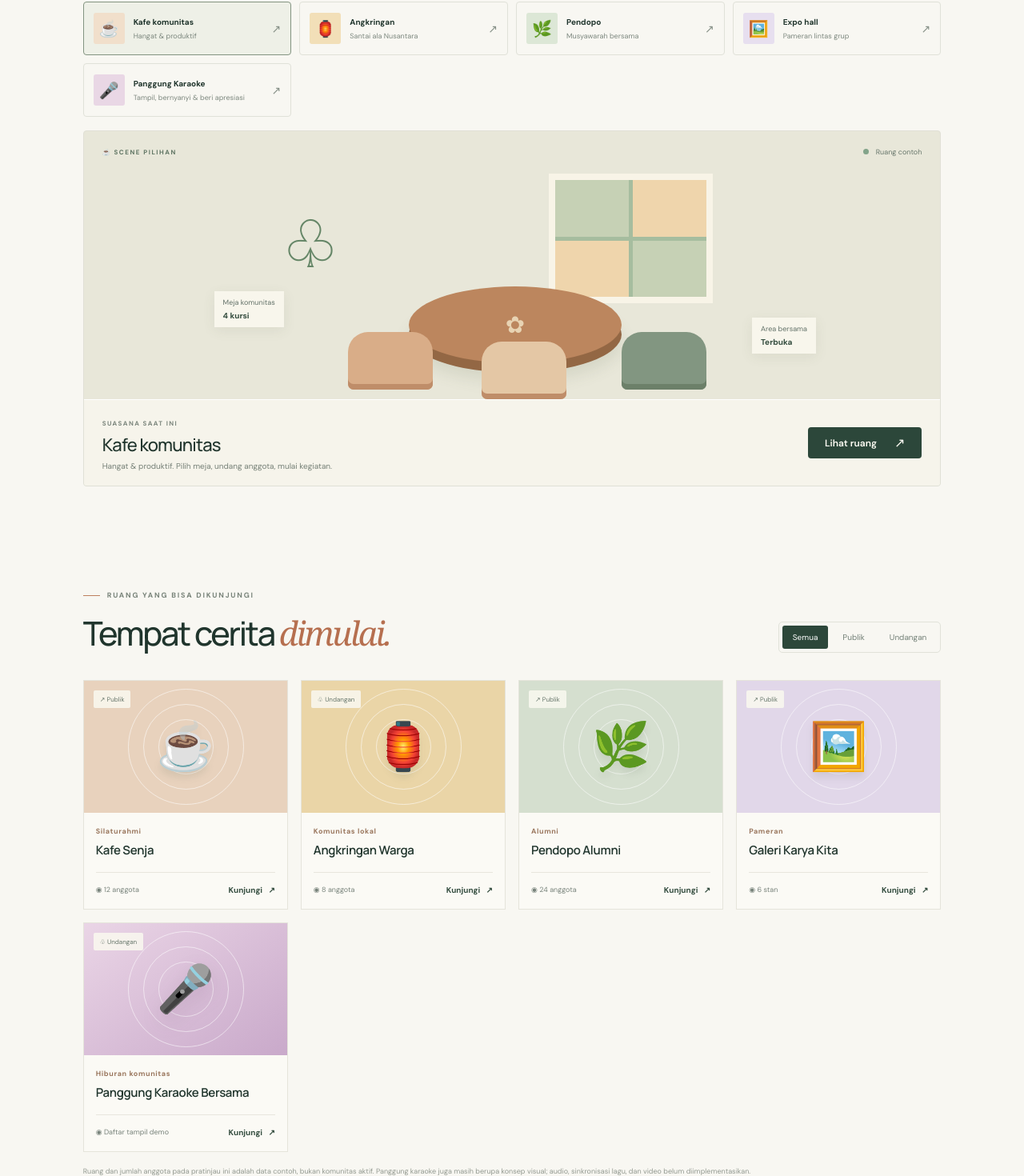
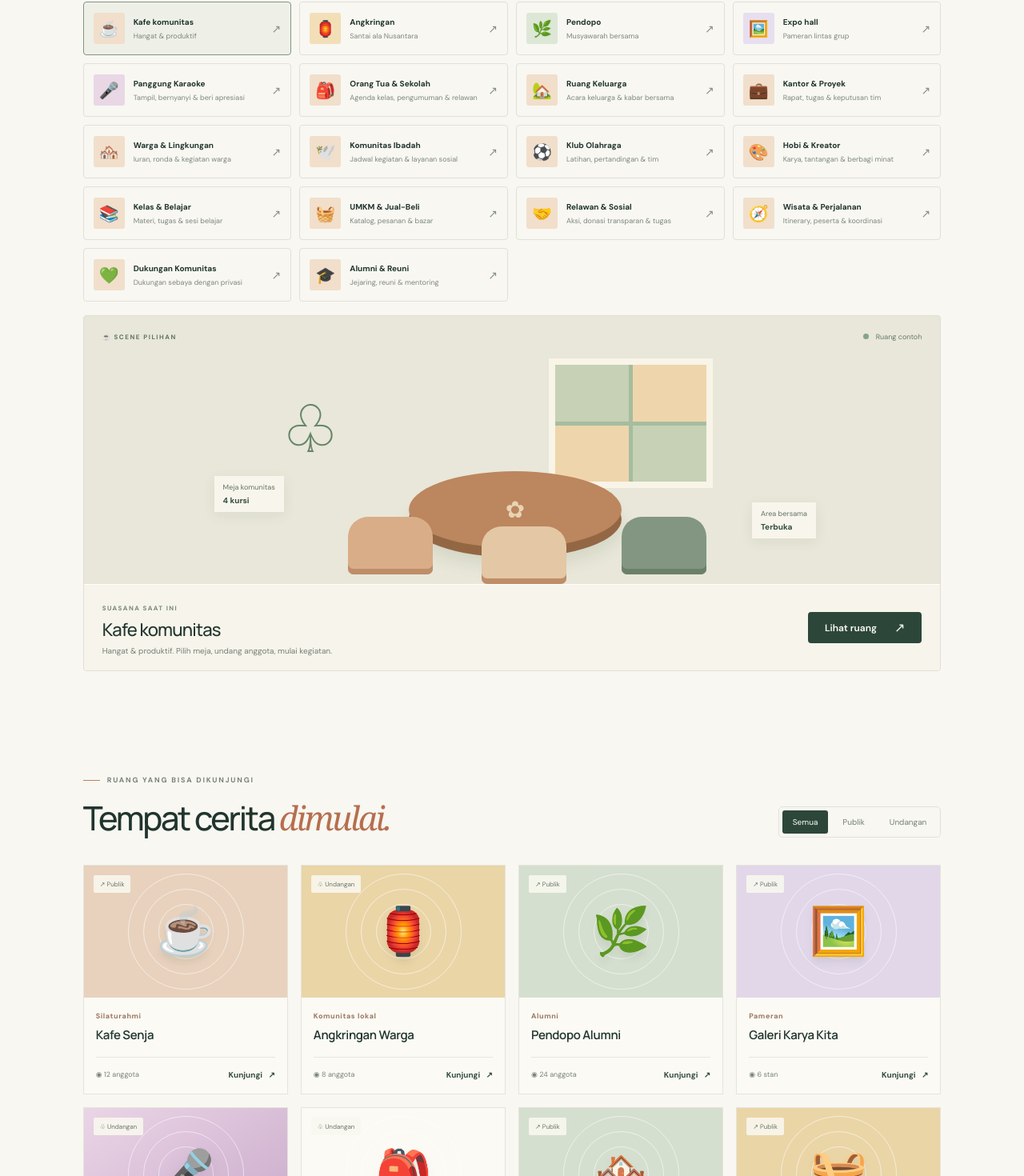
Before and after one commit to n30AK/RUANG-KITA, a Next.js app: page / in a window 1280 px wide. Shown: the part 1042-2512 px from the top of the page at 80% size. Built offline with nearby package versions, Linux system fonts and the light colour scheme.

Commit message:
feat: expand community scene catalogue

```diff
--- a/app/page.tsx
+++ b/app/page.tsx
@@ -2,7 +2,7 @@
 
 import { useMemo, useState } from "react";
 
-type SceneId = "cafe" | "angkringan" | "pendopo" | "expo" | "karaoke";
+type SceneId = "cafe" | "angkringan" | "pendopo" | "expo" | "karaoke" | "school" | "family" | "office" | "neighborhood" | "worship" | "sports" | "hobby" | "learning" | "umkm" | "volunteer" | "travel" | "health" | "alumni";
 
 const scenes: { id: SceneId; name: string; note: string; emoji: string }[] = [
   { id: "cafe", name: "Kafe komunitas", note: "Hangat & produktif", emoji: "☕" },
@@ -10,6 +10,19 @@ const scenes: { id: SceneId; name: string; note: string; emoji: string }[] = [
   { id: "pendopo", name: "Pendopo", note: "Musyawarah bersama", emoji: "🌿" },
   { id: "expo", name: "Expo hall", note: "Pameran lintas grup", emoji: "🖼️" },
   { id: "karaoke", name: "Panggung Karaoke", note: "Tampil, bernyanyi & beri apresiasi", emoji: "🎤" },
+  { id: "school", name: "Orang Tua & Sekolah", note: "Agenda kelas, pengumuman & relawan", emoji: "🎒" },
+  { id: "family", name: "Ruang Keluarga", note: "Acara keluarga & kabar bersama", emoji: "🏡" },
+  { id: "office", name: "Kantor & Proyek", note: "Rapat, tugas & keputusan tim", emoji: "💼" },
+  { id: "neighborhood", name: "Warga & Lingkungan", note: "Iuran, ronda & kegiatan warga", emoji: "🏘️" },
+  { id: "worship", name: "Komunitas Ibadah", note: "Jadwal kegiatan & layanan sosial", emoji: "🕊️" },
+  { id: "sports", name: "Klub Olahraga", note: "Latihan, pertandingan & tim", emoji: "⚽" },
+  { id: "hobby", name: "Hobi & Kreator", note: "Karya, tantangan & berbagi minat", emoji: "🎨" },
+  { id: "learning", name: "Kelas & Belajar", note: "Materi, tugas & sesi belajar", emoji: "📚" },
+  { id: "umkm", name: "UMKM & Jual-Beli", note: "Katalog, pesanan & bazar", emoji: "🧺" },
+  { id: "volunteer", name: "Relawan & Sosial", note: "Aksi, donasi transparan & tugas", emoji: "🤝" },
+  { id: "travel", name: "Wisata & Perjalanan", note: "Itinerary, peserta & koordinasi", emoji: "🧭" },
+  { id: "health", name: "Dukungan Komunitas", note: "Dukungan sebaya dengan privasi", emoji: "💚" },
+  { id: "alumni", name: "Alumni & Reuni", note: "Jejaring, reuni & mentoring", emoji: "🎓" },
 ];
 
 const rooms = [
@@ -18,6 +31,9 @@ const rooms = [
   { name: "Pendopo Alumni", kind: "Alumni", scene: "pendopo", access: "Publik", people: "24 anggota", emoji: "🌿", color: "sage" },
   { name: "Galeri Karya Kita", kind: "Pameran", scene: "expo", access: "Publik", people: "6 stan", emoji: "🖼️", color: "lilac" },
   { name: "Panggung Karaoke Bersama", kind: "Hiburan komunitas", scene: "karaoke", access: "Undangan", people: "Daftar tampil demo", emoji: "🎤", color: "plum" },
+  { name: "Orang Tua Murid Kelas 5B", kind: "Sekolah & keluarga", scene: "school", access: "Undangan", people: "Agenda dan pengumuman demo", emoji: "🎒", color: "sky" },
+  { name: "Warga RW Harmoni", kind: "Warga & lingkungan", scene: "neighborhood", access: "Publik", people: "Kegiatan warga demo", emoji: "🏘️", color: "sage" },
+  { name: "Pasar UMKM Bersama", kind: "UMKM & jual-beli", scene: "umkm", access: "Publik", people: "Katalog contoh", emoji: "🧺", color: "amber" },
 ];
 
 const tables = [
@@ -125,7 +141,7 @@ export default function Home() {
           </article>)}
         </div>
         {visibleRooms.length === 0 && <p className="empty-state">Belum ada ruang untuk filter ini.</p>}
-        <p className="demo-disclaimer">Ruang dan jumlah anggota pada pratinjau ini adalah data contoh, bukan komunitas aktif. Panggung karaoke juga masih berupa konsep visual; audio, sinkronisasi lagu, dan video belum diimplementasikan.</p>
+        <p className="demo-disclaimer">Ruang dan jumlah anggota pada pratinjau ini adalah data contoh, bukan komunitas aktif. Scene komunitas adalah preset visual; data sekolah, warga, transaksi, kesehatan, dan anggota tidak akan dibuka lintas komunitas. Fitur khusus harus diaktifkan sesuai peran dan izin.</p>
       </section>
 
       <section className="section table-section" id="cara-kerja">
@@ -151,7 +167,7 @@ export default function Home() {
 
       <section className="section how-section">
         <div className="section-heading"><div><div className="eyebrow"><span className="eyebrow-line" /> MUDAH UNTUK DIMULAI</div><h2>Dari WhatsApp ke <em>ruang bersama.</em></h2></div><p>WhatsApp tetap menjadi tempat percakapan harian. RUANG KITA menambahkan rumah untuk agenda, acara, pustaka, dan pertemuan.</p></div>
-        <div className="steps-grid"><article><span className="step-no">01</span><span className="step-emoji">🏡</span><h3>Buat ruang</h3><p>Pilih scene, beri nama room, dan tentukan apakah publik atau privat.</p></article><article><span className="step-no">02</span><span className="step-emoji">🔗</span><h3>Bagikan undangan</h3><p>Kirim tautan atau QR ke grup WhatsApp. Anggota bergabung sesuai izin.</p></article><article><span className="step-no">03</span><span className="step-emoji">🪑</span><h3>Pilih meja</h3><p>Setiap komunitas punya meja. Room bersama dapat mengundang komunitas lain.</p></article><article><span className="step-no">04</span><span className="step-emoji">🎥</span><h3>Mulai kegiatan</h3><p>Atur agenda, RSVP, pustaka, tautan meeting, atau sesi hiburan seperti karaoke. Video terintegrasi menyusul.</p></article></div>
+        <div className="steps-grid"><article><span className="step-no">01</span><span className="step-emoji">🏡</span><h3>Buat ruang</h3><p>Pilih scene sesuai konteks—sekolah, keluarga, kantor, warga, hobi, olahraga, karaoke, dan lainnya—lalu tentukan akses publik atau privat.</p></article><article><span className="step-no">02</span><span className="step-emoji">🔗</span><h3>Bagikan undangan</h3><p>Kirim tautan atau QR ke grup WhatsApp. Anggota bergabung sesuai izin.</p></article><article><span className="step-no">03</span><span className="step-emoji">🪑</span><h3>Pilih meja</h3><p>Setiap komunitas punya meja. Room bersama dapat mengundang komunitas lain.</p></article><article><span className="step-no">04</span><span className="step-emoji">🎥</span><h3>Mulai kegiatan</h3><p>Atur agenda, RSVP, pustaka, tautan meeting, atau sesi hiburan seperti karaoke. Video terintegrasi menyusul.</p></article></div>
       </section>
 
       <section className="closing-cta"><div><div className="eyebrow"><span className="eyebrow-line" /> MULAI DARI SATU MEJA</div><h2>Silaturahmi selalu<br />punya <em>tempat.</em></h2><p>Ruang yang hangat, komunitas yang terhubung, dan cerita yang terus berjalan.</p></div><a className="button button-light" href="#jelajah">Lihat pratinjau ruang <span>↗</span></a></section>
```
